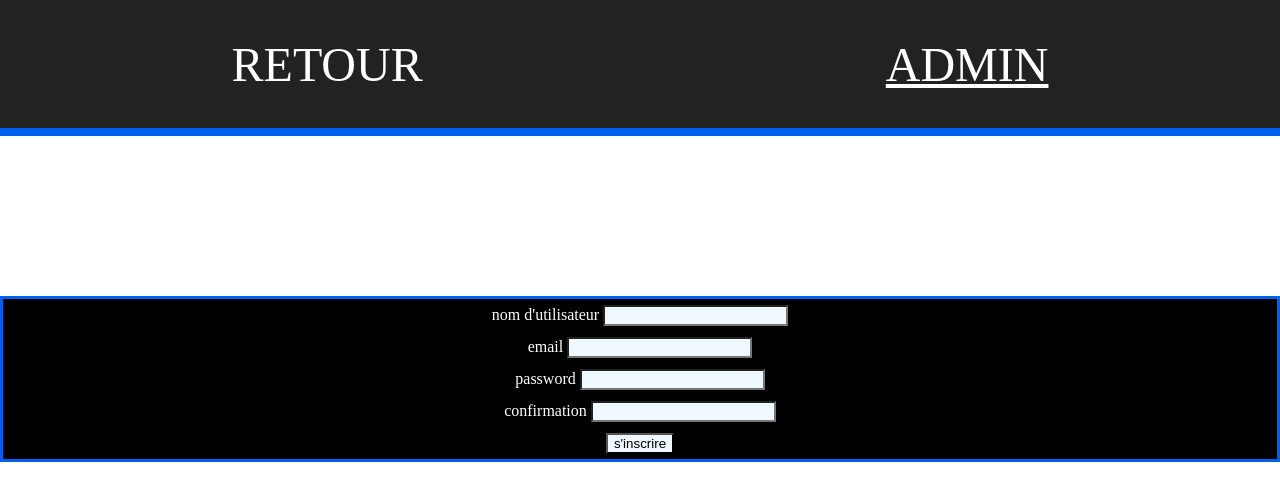
After one commit to Micmacthebigmac/Porte-Folio, a PHP site: page /back/register-form.php in a window 1280 px wide. The commit adds this page. Shown: the top 501 px of the page. Run offline with PHP 8.4, Linux system fonts and the light colour scheme.

Commit message:
minor update

```diff
--- /dev/null
+++ b/back/register-form.php
@@ -0,0 +1,52 @@
+<!DOCTYPE html>
+<html lang="fr">
+
+<head>
+    <meta charset="UTF-8">
+    <meta http-equiv="X-UA-Compatible" content="IE=edge">
+    <meta name="viewport" content="width=device-width, initial-scale=1.0">
+    <link rel="stylesheet" href="../styles/header-admin.css">
+    <link rel="stylesheet" href="../styles/style-admin.css">
+    <title>inscription</title>
+</head>
+<body>
+
+<div class="bandeauHeader">
+
+    <a href="../pages/admin.php">RETOUR</a>
+
+    <p>ADMIN</p>
+
+
+</div>
+
+    <form action="register-form-handler.php" method="post" id="form_admin">
+        <div>
+            <label for="input-username">nom d'utilisateur</label>
+            <input type="name" name="username" id="input-username" required>
+        </div>
+        <div>
+            <label for="input-username">email</label>
+            <input type="email" name="email" id="input-email" required>
+        </div>
+        <div>
+            <label for="input-username">password</label>
+            <input type="password" name="password" id="input-password" required>
+        </div>
+        <div>
+            <label for="input-username">confirmation</label>
+            <input type="password" name="confirmation" id="input-confirmation" required>
+        </div>
+        <div>
+            <input type="submit" id="submit" value="s'inscrire"><span id="error"></span>
+        </div>
+    </form>
+
+    <script src="../scripts/main-admin.js"></script>
+
+
+
+    <?php include "../includes/footer-admin.php"; ?>
+
+</body>
+</html>
--- /dev/null
+++ b/includes/footer-admin.php
@@ -0,0 +1,3 @@
+<script src="../scripts/header-admins.js"></script>
+</body>
+</html>
--- a/includes/header.php
+++ b/includes/header.php
@@ -53,4 +53,4 @@
     </form>
 
 </div>
-<img src="../assets/images/who-is.svg" class="whois" alt="who is">
+<a href="admin.php"><img src="../assets/images/who-is.svg" class="whois" alt="who is"></a>
--- /dev/null
+++ b/scripts/main-admin.js
@@ -0,0 +1,12 @@
+document.getElementById("submit").addEventListener("click", function (event) {
+    let password = document.getElementById("input-password").value;
+    let confirmation = document.getElementById("input-confirmation").value;
+    if (password != confirmation) {
+      document.getElementById("error").innerHTML =
+        "les password ne correspondent pas";
+      document.getElementById("error").style.color = "red";
+      event.preventDefault();
+    } else {
+    }
+  });
+  /* to do : maj.min, nbr min */
--- /dev/null
+++ b/styles/header-admin.css
@@ -0,0 +1,45 @@
+body {
+  margin: auto;
+  padding: auto;
+  font-style: Roboto;
+}
+
+.bandeauHeader {
+  width: 100%;
+  height: 16vh;
+  background: #222222;
+  display: flex;
+  flex-direction: row;
+  align-items: center;
+  justify-content: space-around;
+  padding: auto;
+  border-bottom: #0060F1 solid 1vh;
+}
+.bandeauHeader p {
+  color: white;
+  font-size: 3em;
+  text-decoration: underline;
+}
+.bandeauHeader a {
+  color: white;
+  font-size: 3em;
+  text-decoration: none;
+}
+
+#form_admin {
+  height: 20vh;
+  position: relative;
+  top: 20vh;
+  justify-content: space-around;
+  flex-direction: column;
+  align-items: center;
+  display: flex;
+  border: #0060F1 solid 3px;
+  background-color: black;
+}
+#form_admin label {
+  color: white;
+}
+#form_admin input {
+  background-color: aliceblue;
+}/*# sourceMappingURL=header-admin.css.map */
--- /dev/null
+++ b/styles/header-admin.scss
@@ -0,0 +1,49 @@
+body {
+    margin: auto;
+    padding: auto;
+    font-style: Roboto;
+}
+
+.bandeauHeader {
+    width: 100%;
+    height: 16vh;
+    background: #222222;
+    display: flex;
+    flex-direction: row;
+    align-items: center;
+    justify-content: space-around;
+    padding: auto;
+    border-bottom: #0060F1 solid 1vh;
+
+    p {
+        color: white;
+        font-size: 3em;
+        text-decoration: underline;
+    }
+
+    a {
+        color: white;
+        font-size: 3em;
+        text-decoration: none;
+    }
+}
+
+#form_admin {
+    height: 20vh;
+    position: relative;
+    top: 20vh;
+    justify-content: space-around;
+    flex-direction: column;
+    align-items: center;
+    display: flex;
+    border: #0060F1 solid 3px;
+    background-color: black;
+
+    label {
+        color: white;
+    }
+
+    input {
+        background-color: aliceblue;
+    }
+}
--- /dev/null
+++ b/styles/style-admin.css
@@ -0,0 +1,2 @@
+
+/*# sourceMappingURL=style-admin.css.map *//*# sourceMappingURL=style-admin.css.map */
```
Also changed, not shown: back/login-form.php (added, +25 -0 lines), includes/header-admin.php (added, +22 -0 lines), pages/admin.php (added, +7 -0 lines), scripts/header-admin.js (added), styles/header.scss (line endings or trailing spaces), styles/style-admin.scss (added), 2 other files.
